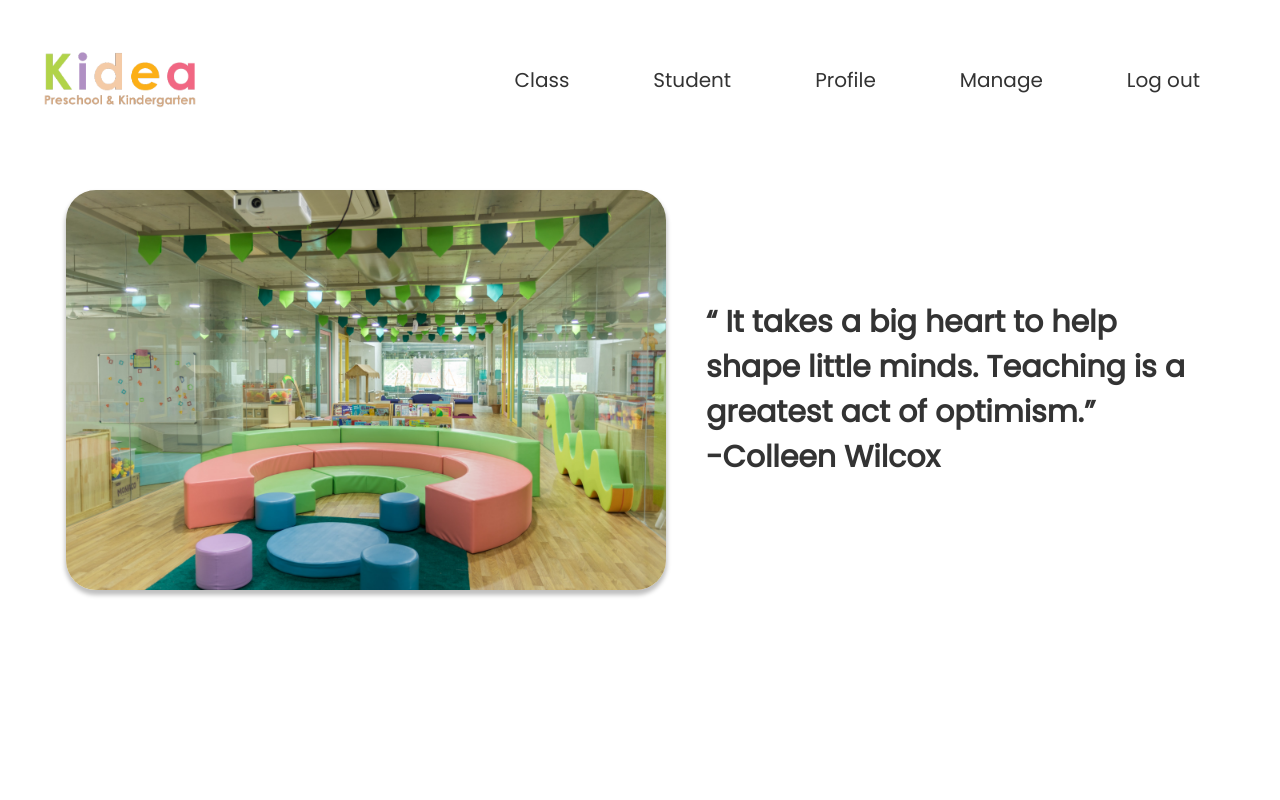
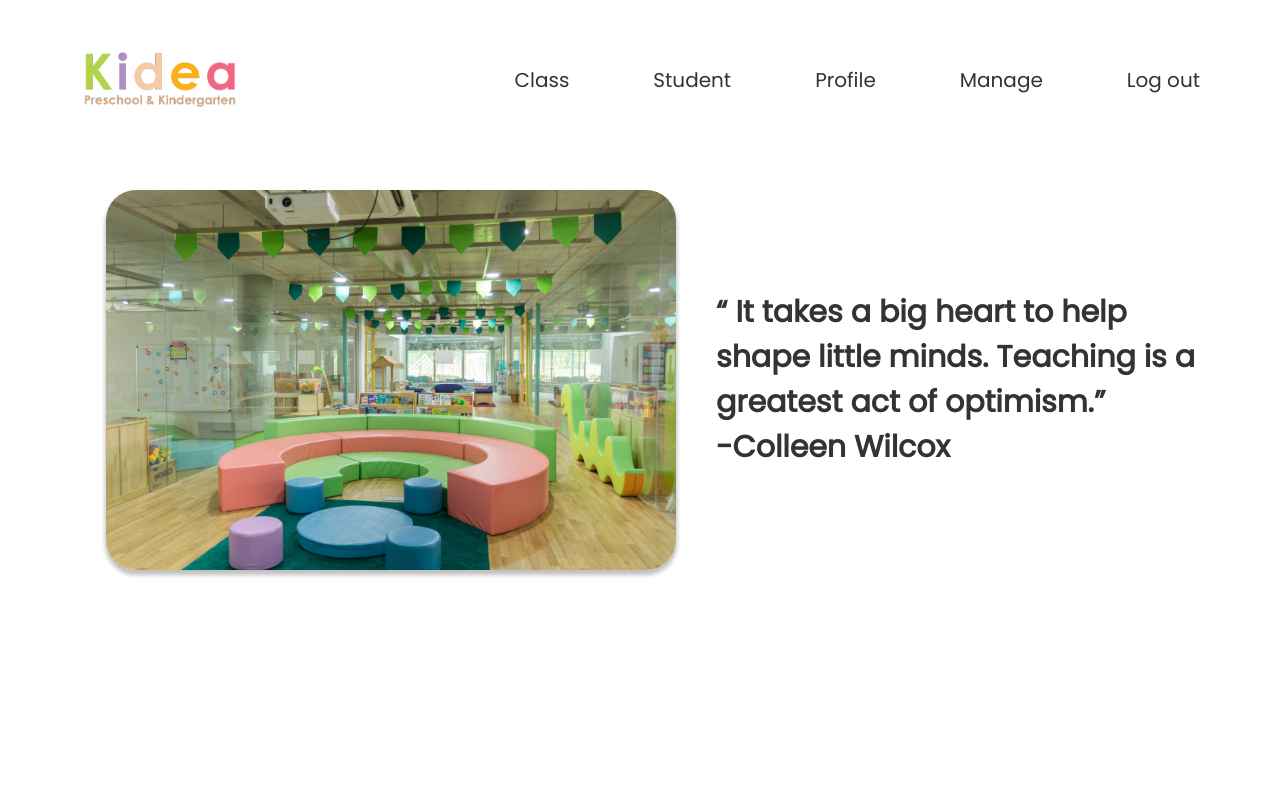
Before and after one commit to dhiyazhfrh/Project-4, a PHP site: page /Home-admin.php in a window 1280 px wide. Run offline with PHP 8.4, Linux system fonts and the light colour scheme.

Commit message:
update home

```diff
--- a/Style Home -admin.css
+++ b/Style Home -admin.css
@@ -26,7 +26,7 @@ header{
     justify-content: space-between;
     align-items: center;
     margin-right: 40px;
-    margin-left: 40px;
+    margin-left: 80px;
 }
 
 .logo{
@@ -59,11 +59,11 @@ header{
     align-items: center;
     margin-top: 30px;
     margin-right: 66px;
-    margin-left: 66px;
+    margin-left: 106px;
 }
 
 .photo{
-    height: 400px;
+    height: 380px;
     align-items: flex-start;
     box-shadow: 0px 4px 4px 1px rgba(0, 0, 0, 0.25);
     border-radius: 30px;
```
